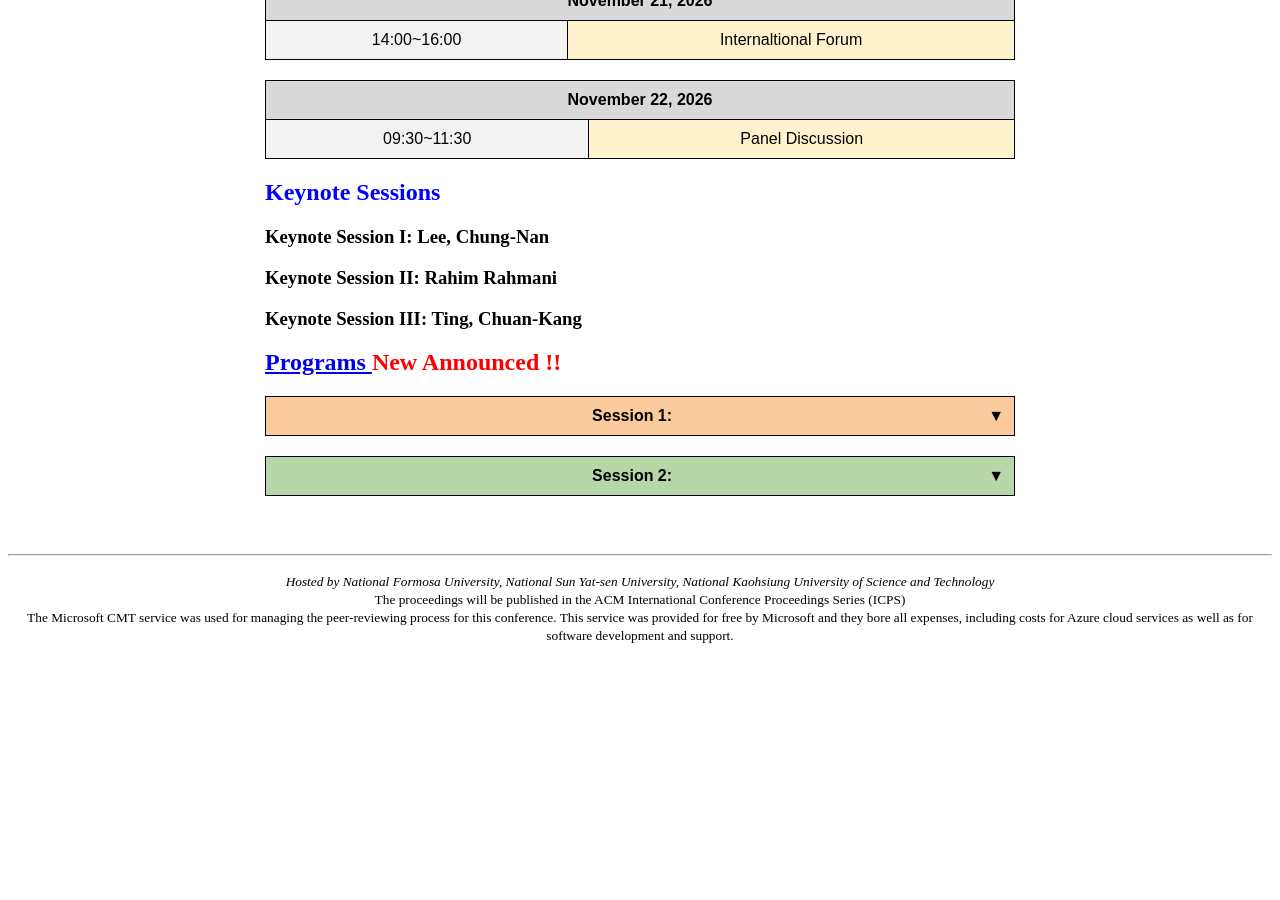
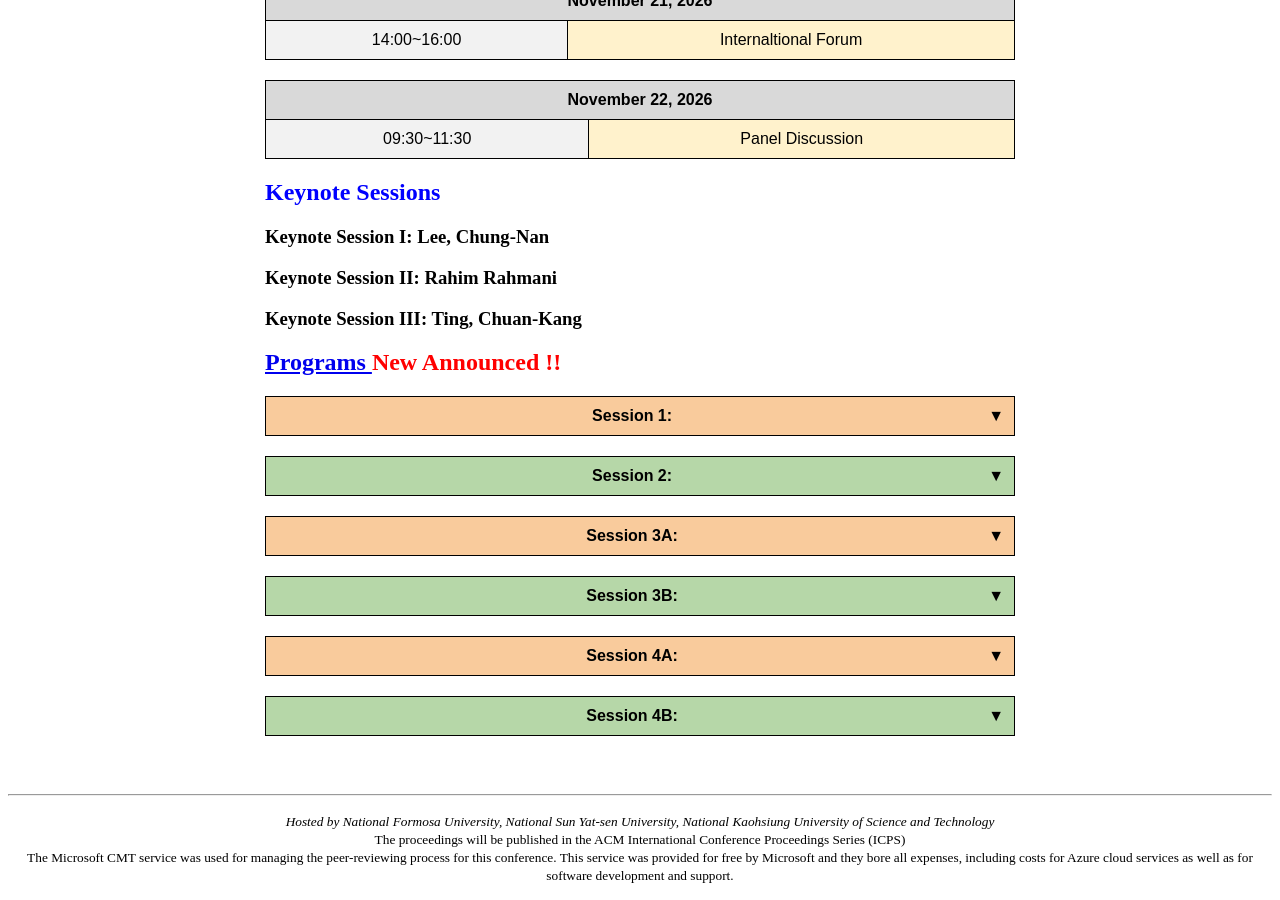
Before and after one commit to icea-conf/2026, a Jekyll site: the page built from program/index.html, in a window 1280 px wide and 900 px high, scrolled down 1232 px. Built offline with Jekyll 4.4.1, drawn with Linux system fonts in a browser that asks for light colours; before the commit the page ends 1892 px from its top, so only the background shows below that; some of the changed lines change nothing that is shown.

Commit message:
Update index.html

```diff
--- a/program/index.html
+++ b/program/index.html
@@ -529,7 +529,7 @@ title: ICEA 2026
         </tbody>
       </table>
 
-<!--
+
       <table class="dropdown-table" id="session3A">
         <tr class="dropdown-title" id="title3A" onclick="toggleDropdown('session3A', this)">
           <td colspan="2">
@@ -641,7 +641,7 @@ title: ICEA 2026
  <table class="dropdown-table" id="session4A">
         <tr class="dropdown-title" id="title4A" onclick="toggleDropdown('session4A', this)">
           <td colspan="2">
-            Session 3:
+            Session 4A:
             <span class="indicator" style="float: right">▼</span>
           </td>
         </tr>
@@ -650,30 +650,30 @@ title: ICEA 2026
             <th style="border: 1px solid black">Title and Authors</th>
           </tr>
       <tr class="eneos-main">
-           <td>
+           <td> ID: 2 </td><td>
               <b>
               NetDefender: An AI-Driven SDN-Based Zero-Day Threat Detection, Throttling, and Honeypot Redirection System
               </b>
               <br/>
-              Pritivardhan Chothe, Ming-Shen Jian, Rui-Lun Cai, Wan-Ju Tsai, Ta-Yuan Chou
+
             </td>
           </tr>
        <tr class="eneos-main">
-           <td>
+           <td> ID: 26 </td><td>
               <b>
               Boundary-Gated Output Perturbation for Mitigating Cryptanalytic Parameter Extraction in ReLU MLPs
               </b>
               <br/>
-              Seonghyeon Lee, Jihye Kim, Jaehyoung Park, Jong-Hyouk Leet
+
             </td>
           </tr>
       <tr class="eneos-main">
-           <td>
+           <td> ID: 24 </td><td>
               <b>
               Recoverable Structured Multi-Trigger Watermarking for On-Device AI Model Ownership Verification
               </b>
               <br/>
-              Minhee Song, Wooyoung Son, Jaehyoung Park, Jong-Hyouk Lee
+
             </td>
           </tr>
         </tbody>
@@ -681,7 +681,7 @@ title: ICEA 2026
 <table class="dropdown-table" id="session4B">
         <tr class="dropdown-title eneos2" id="title4B" onclick="toggleDropdown('session4B', this)">
           <td colspan="2">
-            Session 3:
+            Session 4B:
             <span class="indicator" style="float: right">▼</span>
           </td>
         </tr>
@@ -690,42 +690,51 @@ title: ICEA 2026
             <th style="border: 1px solid black">Title and Authors</th>
           </tr>
       <tr class="eneos2">
-           <td>
+           <td> ID: 1 </td><td>
               <b>
              Behavior-Aware Access Control and Transaction Anomaly Detection in a Private Ethereum-Based Financial System
               </b>
               <br/>
-              Hargun Singh, Ming-Shen Jian, Pin-Chun Cheng, Wan-Ju Tsai, Yu-Fen Chen, Ta-Yuan Chou
+
             </td>
           </tr>
        <tr class="eneos2">
-           <td>
+           <td> ID: 3 </td><td>
               <b>
              Red Blood Cell Dection in Urinary Sediment Using YoloV8
               </b>
               <br/>
-              JainShing Wu
+
             </td>
           </tr>
       <tr class="eneos2">
-           <td>
+           <td> ID: 19 </td><td>
               <b>
-              [WIP]_Telemetry-Assisted Monocular Triangulation and Catadioptric Vision for Edge-Computed UAV SAR
+              Telemetry-Assisted Monocular Triangulation and Catadioptric Vision for Edge-Computed UAV SAR
               </b>
               <br/>
-              Eugenius Setia Atmadja, Kevin Rahangiar
+
+            </td>
+          </tr>
+      <tr class="eneos2">
+           <td> ID: 52 </td><td>
+              <b>
+              Sensitivity Analysis of Method Rankings under Different Objective Weights in Single-Machine Scheduling
+              </b>
+              <br/>
+
             </td>
           </tr>
           </tbody>
       </table>
 
-    -->
+
 
    <!--
-      <table class="dropdown-table" id="session3">
-        <tr class="dropdown-title" id="title3" onclick="toggleDropdown('session3', this)">
+      <table class="dropdown-table" id="session5">
+        <tr class="dropdown-title" id="title3" onclick="toggleDropdown('session5', this)">
           <td colspan="2">
-            Session 3: Deep Learning and Intelligent System
+            Session 5:
             <span class="indicator" style="float: right">▼</span>
           </td>
         </tr>
```
